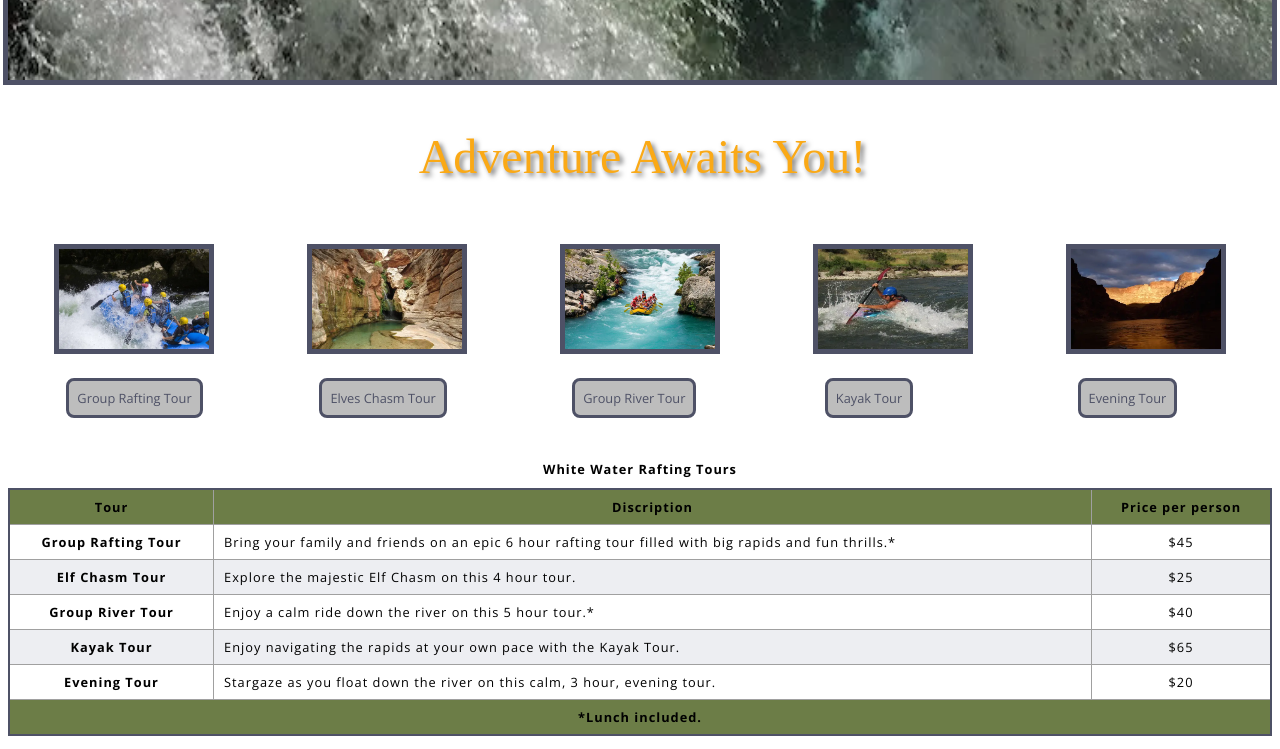
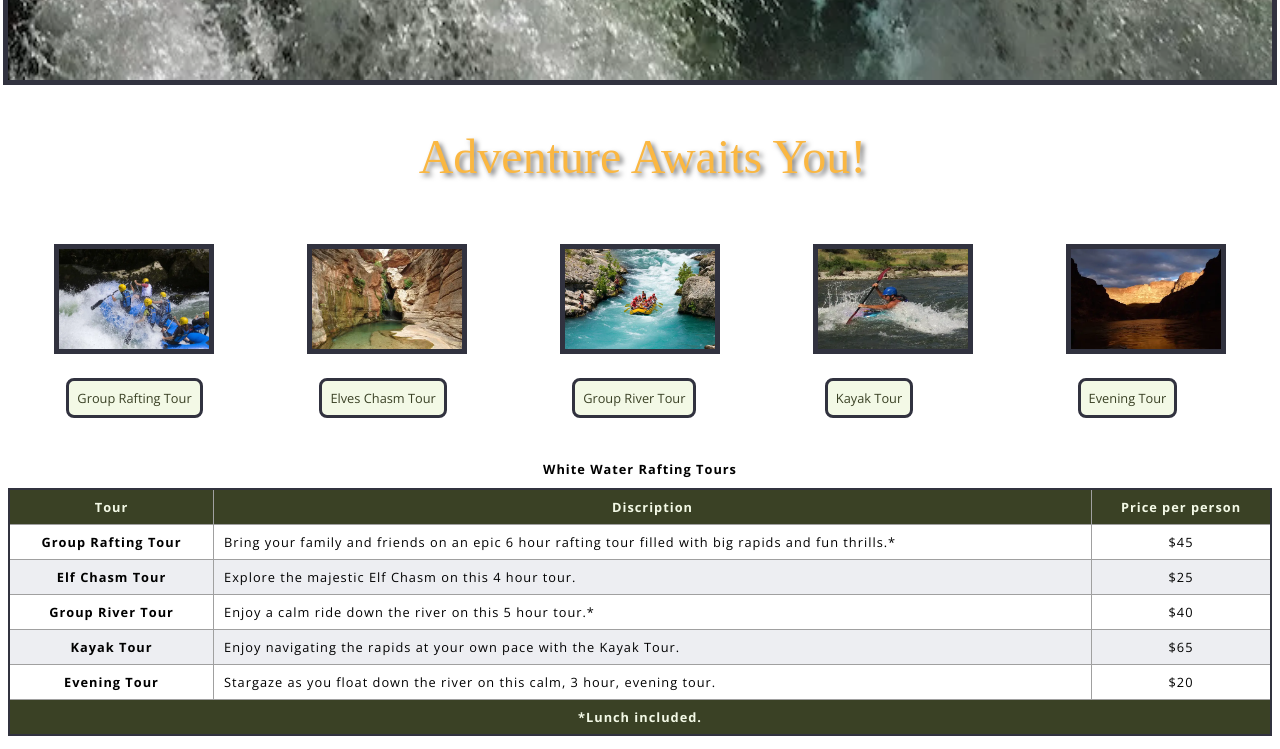
Before and after one commit to SarahMecham/wdd-130, a plain HTML site: page wwr/trips.html in a window 1280 px wide. Shown: the part 950-1699 px from the top of the page. Drawn offline with nearby package versions, Linux system fonts and the light colour scheme; a web font is replaced by a local one.

Commit message:
Color contrast corrections

```diff
--- a/wwr/styles/rafting.css
+++ b/wwr/styles/rafting.css
@@ -1,8 +1,8 @@
 :root {
-    --background-color1: #4e5166;
-    --background-color2: #6c7d47;
-    --accent1: #e5f2c9;
-    --accent2: #faa916;
+    --background-color1: #31323F;
+    --background-color2: #3A4125;
+    --accent1: #F3F9E6;
+    --accent2: #FAB742;
     --heading-font: "Protest Revolution", serif;
     --font: "Open Sans", serif;
     --text-decoration: none;
@@ -204,7 +204,6 @@ h2 {
     font-weight: 400;
     font-style: normal;
     color: var(--accent2);
-    background-color: white;
     position: relative;
     font-size: 3rem;
     text-shadow: 3px 3px 5px #777;
@@ -224,7 +223,6 @@ figcaption {
     font-weight: 400;
     font-size: 1rem;
     color: var(--background-color1);
-    background-color: white;
     text-align: center;
     text-indent: 5px;
 }
@@ -305,8 +303,8 @@ button {
     padding: .5rem;
     border: 3px solid var(--background-color1);
     border-radius: .5rem;
-    background-color: rgb(189, 189, 189);
-    color: var(--background-color1);
+    background-color: var(--accent1);
+    color: var(--background-color2);
     font-size: 1.1rem;
 }
 
@@ -437,7 +435,7 @@ button:hover {
     font-family: var(--font);
     font-size: 1.3rem;
     text-align: center;
-    background-color: rgb(225, 225, 225);
+    background-color: var(--accent1);
     color: var(--background-color1);
 }
 
@@ -526,7 +524,7 @@ caption {
 
 thead, tfoot {
     background-color: var(--background-color2);
-    color: black;
+    color: var(--accent1);
 }
 
 th, td {
```
